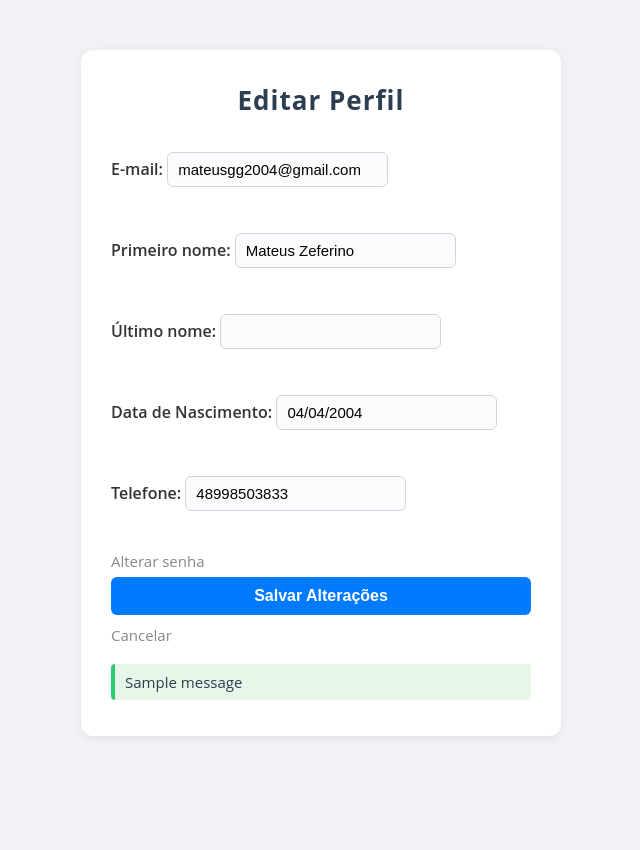
After one commit to MateusZeferino/Dermasys, a Django app: page /editar-perfil/ in a window 1280 px wide. The commit adds this page. Shown: the whole page, without its empty margins (319-959 px from the left). Run offline with Django 5.2, Linux system fonts and the light colour scheme; a user stored in the database is signed in; tables that the repository leaves empty hold one stand-in row (values such as "Sample post"); one stand-in notice (Sample message) is shown.

Commit message:
Adicionado telas de edição de perfil e alteração de senha, removido o bug ao errar a senha no login, agora mostra texto na tela dizendo que email ou senha está errada

```diff
--- a/home/templates/dashboard.html
+++ b/home/templates/dashboard.html
@@ -353,9 +353,9 @@
         </div>
         <nav class="navbar-right">
             <ul>
-                <li><a href="#"><i class="fas fa-info-circle"></i> INFORMAÇÕES DO ESTÚDIO <i class="fas fa-caret-down"></i></a></li>
-                <li><a href="#"><i class="fas fa-user-circle"></i> EDITAR PERFIL <i class="fas fa-caret-down"></i></a></li>
-                <li><a href="#"><i class="fas fa-cog"></i> CONFIGURAÇÕES <i class="fas fa-caret-down"></i></a></li>
+                {% comment %} <li><a href="#"><i class="fas fa-info-circle"></i> INFORMAÇÕES DO ESTÚDIO <i class="fas fa-caret-down"></i></a></li> {% endcomment %}
+                <li><a href="{% url 'editar_perfil' %}"><i class="fas fa-user-circle"></i> EDITAR PERFIL <i class="fas fa-caret-down"></i></a></li>
+                {% comment %} <li><a href="#"><i class="fas fa-cog"></i> CONFIGURAÇÕES <i class="fas fa-caret-down"></i></a></li> {% endcomment %}
                  <li>
                     <form action="{% url 'logout' %}" method="post" style="display: inline;">
                         {% csrf_token %}
--- /dev/null
+++ b/static/css/editar_perfil.css
@@ -0,0 +1,100 @@
+body {
+    font-family: 'Open Sans', Arial, sans-serif;
+    background: #f0f2f5;
+    margin: 0;
+    padding: 0;
+    min-height: 100vh;
+}
+
+.editar-perfil-container {
+    background: #fff;
+    max-width: 420px;
+    margin: 50px auto 0 auto;
+    padding: 32px 30px 28px 30px;
+    border-radius: 12px;
+    box-shadow: 0 2px 10px rgba(0,0,0,0.07);
+}
+
+.editar-perfil-container h2 {
+    margin-top: 0;
+    margin-bottom: 18px;
+    text-align: center;
+    font-weight: 700;
+    color: #2c3e50;
+    font-size: 26px;
+    letter-spacing: 1px;
+}
+
+form {
+    display: flex;
+    flex-direction: column;
+}
+
+form label {
+    margin-bottom: 6px;
+    font-weight: 600;
+    color: #333;
+}
+
+form input,
+form select {
+    padding: 8px 10px;
+    margin-bottom: 14px;
+    border: 1px solid #d1d5db;
+    border-radius: 6px;
+    font-size: 15px;
+    background: #fafbfc;
+    transition: border 0.2s;
+}
+
+form input:focus,
+form select:focus {
+    border-color: #007bff;
+    outline: none;
+}
+
+button[type="submit"] {
+    background: #007bff;
+    color: #fff;
+    font-weight: 700;
+    border: none;
+    padding: 10px;
+    border-radius: 6px;
+    margin-top: 6px;
+    cursor: pointer;
+    font-size: 16px;
+    transition: background 0.2s;
+}
+
+button[type="submit"]:hover {
+    background: #0056b3;
+}
+
+a.cancelar-link {
+    display: inline-block;
+    margin-top: 10px;
+    color: #888;
+    text-decoration: none;
+    font-size: 15px;
+}
+
+a.cancelar-link:hover {
+    color: #333;
+    text-decoration: underline;
+}
+
+ul.messages {
+    margin: 18px 0 0 0;
+    padding: 0;
+    list-style: none;
+}
+
+ul.messages li {
+    background: #e8f5e9;
+    border-left: 4px solid #2ecc71;
+    color: #2c3e50;
+    padding: 8px 10px;
+    margin-bottom: 8px;
+    border-radius: 4px;
+    font-size: 15px;
+}
--- /dev/null
+++ b/templates/editar_perfil.html
@@ -0,0 +1,29 @@
+{% load static %}
+<!DOCTYPE html>
+<html lang="pt-br">
+<head>
+    <meta charset="UTF-8">
+    <title>Editar Perfil - DermaSys</title>
+    <link rel="stylesheet" href="{% static 'css/editar_perfil.css' %}">
+</head>
+<body>
+    <div class="editar-perfil-container">
+        <h2>Editar Perfil</h2>
+        <form method="post">
+            {% csrf_token %}
+            {{ form.as_p }}
+            <a href="{% url 'alterar_senha' %}" class="cancelar-link">Alterar senha</a>
+
+            <button type="submit">Salvar Alterações</button>
+        </form>
+        <a href="{% url 'dashboard' %}" class="cancelar-link">Cancelar</a>
+        {% if messages %}
+            <ul class="messages">
+                {% for message in messages %}
+                    <li>{{ message }}</li>
+                {% endfor %}
+            </ul>
+        {% endif %}
+    </div>
+</body>
+</html>
--- a/usuarios/forms.py
+++ b/usuarios/forms.py
@@ -1,3 +1,4 @@
+from django import forms
 from django.contrib.auth.forms import UserCreationForm, UserChangeForm
 from .models import ModelUsuario
 
@@ -10,3 +11,8 @@ class ModelUsuarioChangeForm(UserChangeForm):
     class Meta:
         model = ModelUsuario
         fields = ('email', 'first_name', 'last_name', 'data_nascimento', 'telefone')
+
+    def __init__(self, *args, **kwargs):
+        super().__init__(*args, **kwargs)
+        if 'password' in self.fields:
+            self.fields['password'].widget = forms.HiddenInput()
--- a/usuarios/password_validators.py
+++ b/usuarios/password_validators.py
@@ -16,3 +16,6 @@ class SenhaForteValidator:
                 _("A sua senha não cumpre alguns dos requisitos"),
                 code='password_not_strong',
             )
+
+    def get_help_text(self):
+        return "A senha deve conter pelo menos 8 caracteres, letras maiúsculas, minúsculas e números."
--- a/usuarios/urls.py
+++ b/usuarios/urls.py
@@ -1,10 +1,14 @@
 from django.urls import path
 from django.contrib.auth.views import LogoutView
 from . import views
+from django.contrib.auth import views as auth_views
+
 
 urlpatterns = [
     path('', views.login, name='login'),
     path('cadastro/', views.cadastrar_cliente, name='cadastro'),
     path('logout/', LogoutView.as_view(next_page='login'), name='logout'),
+    path('editar-perfil/', views.editar_perfil, name='editar_perfil'),
+    path('alterar-senha/', views.alterar_senha, name='alterar_senha')
     # Você pode adicionar outras rotas aqui depois, como login, perfil etc.
 ]
--- a/usuarios/views.py
+++ b/usuarios/views.py
@@ -1,9 +1,12 @@
 from django.shortcuts import render, redirect
+from django.contrib.auth import authenticate, login as auth_login
+from django.contrib.auth.decorators import login_required
 from django.contrib import messages
 from usuarios.models import ModelUsuario
-from django.contrib.auth import authenticate, login as auth_login
 from usuarios.password_validators import SenhaForteValidator
 from django.core.exceptions import ValidationError
+from .forms import ModelUsuarioChangeForm
+from django.contrib.auth import update_session_auth_hash
 
 
 def cadastrar_cliente(request):
@@ -48,3 +51,47 @@ def login(request):
         return redirect('dashboard') # coloque o nome da url que você quiser redirecionar depois do login
     else:
         messages.error(request, "E-mail ou senha inválidos.")
+        return render(request, 'login.html')
+
+@login_required
+def editar_perfil(request):
+    user = request.user
+    if request.method == "POST":
+        form = ModelUsuarioChangeForm(request.POST, instance=user)
+        if form.is_valid():
+            form.save()
+            messages.success(request, "Perfil atualizado com sucesso!")
+            return redirect('dashboard')
+        else:
+            messages.error(request, "Por favor, corrija os erros abaixo.")
+    else:
+        form = ModelUsuarioChangeForm(instance=user)
+
+    return render(request, "editar_perfil.html", {"form": form})
+
+@login_required
+def alterar_senha(request):
+    if request.method == 'POST':
+        senha_atual = request.POST.get('senha_atual')
+        nova_senha = request.POST.get('nova_senha')
+        confirmar_senha = request.POST.get('confirmar_senha')
+
+        user = request.user
+
+        # Confirma senha atual
+        if not user.check_password(senha_atual):
+            messages.error(request, "Senha atual incorreta.")
+        # Confirma nova senha igual à confirmação
+        elif nova_senha != confirmar_senha:
+            messages.error(request, "As novas senhas não conferem.")
+        # Regras de segurança (pode melhorar)
+        elif len(nova_senha) < 8:
+            messages.error(request, "A nova senha deve ter pelo menos 8 caracteres.")
+        else:
+            user.set_password(nova_senha)
+            user.save()
+            update_session_auth_hash(request, user)  # Mantém o usuário logado
+            messages.success(request, "Senha alterada com sucesso!")
+            return redirect('dashboard')
+
+    return render(request, 'alterar_senha.html')
```
Also changed, not shown: static/css/alterar_senha.css (added, +90 -0 lines), static/css/stylelogin.css (+43 -0 lines), templates/alterar_senha.html (added, +35 -0 lines), templates/login.html (+12 -3 lines), db.sqlite3.
